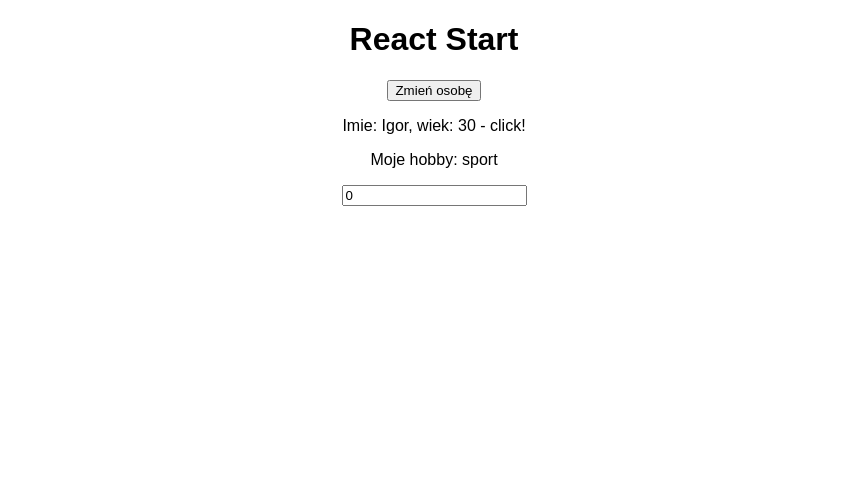
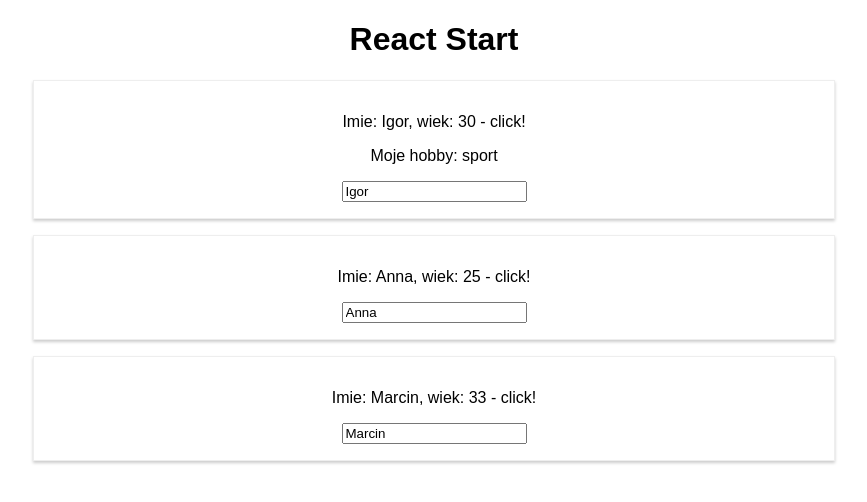
Before and after one commit to IgorSzczerbicki/react_start, a React (Create React App) app: page / in a window 1280 px wide. Shown: the top 502 px of the page, without its empty margins (206-1073 px from the left). Built offline with nearby package versions, Linux system fonts and the light colour scheme.

Commit message:
Dodawanie CSS

```diff
--- a/src/App.js
+++ b/src/App.js
@@ -13,36 +13,46 @@
 		curPerson: 0
 	};
 
-	switchNameHandler = (newPos) => {
-		let curPerson = this.state.curPerson;
-		if (newPos !== null) curPerson = 0;
-		else {
-			if (curPerson < this.state.persons.length - 1) curPerson++;
-			else curPerson = 0;
-		}
-		this.setState({curPerson});
+	switchNameHandler = (newName) => {
+		this.setState({persons: [
+				{name: newName, age: 30},
+				{name: 'Anna', age: 25},
+				{name: 'Marcin', age: 33}
+			]});
 	};
 
 	nameChangeHandler = (event) => {
-		let curPerson = parseInt(event.target.value);
-		if (curPerson !== null && curPerson >= 0 && curPerson < this.state.persons.length)
-		this.setState({curPerson});
-		else this.setState({curPerson: 0})
+		this.setState({persons: [
+				{name: event.target.value, age: 30},
+				{name: 'Anna', age: 25},
+				{name: 'Marcin', age: 33}
+			]});
 	};
 
 	render() {
 		return (
 			<div className="App">
 				<h1>React Start</h1>
-				<button onClick={this.switchNameHandler.bind(this, 0)}>Zmień osobę</button>
-				{/*<button onClick={() => this.switchNameHandler(0)}>Zmień osobę</button>*/}
+				{/*<button onClick={this.switchNameHandler.bind(this, 0)}>Zmień osobę</button>
+				<button onClick={() => this.switchNameHandler(0)}>Zmień osobę</button>*/}
 				<Person
-					name={this.state.persons[this.state.curPerson].name}
-					age = {this.state.persons[this.state.curPerson].age}
+					name={this.state.persons[0].name}
+					age = {this.state.persons[0].age}
 					click = {this.switchNameHandler}
-					curPerson = {this.state.curPerson}
 					changeName = {this.nameChangeHandler}>
 					Moje hobby: sport
+				</Person>
+				<Person
+					name={this.state.persons[1].name}
+					age = {this.state.persons[1].age}
+					click = {this.switchNameHandler}
+					changeName = {this.nameChangeHandler}>
+				</Person>
+				<Person
+					name={this.state.persons[2].name}
+					age = {this.state.persons[2].age}
+					click = {this.switchNameHandler}
+					changeName = {this.nameChangeHandler}>
 				</Person>
 			</div>
 
--- /dev/null
+++ b/src/Person/Person.css
@@ -0,0 +1,8 @@
+.Person {
+    width: 60%;
+    margin: 16px auto;
+    border: 1px solid #eee;
+    box-shadow: 0 2px 3px #ccc;
+    padding: 16px;
+    text-align: center;
+}
--- a/src/Person/Person.js
+++ b/src/Person/Person.js
@@ -1,11 +1,12 @@
 import React from 'react'
+import './Person.css'
 
 const person = (props) => {
 	return (
-		<div>
-			<p onClick={props.click.bind(this, null)}>Imie: {props.name}, wiek: {props.age} - click!</p>
+		<div className="Person">
+			<p onClick={props.click.bind(this, "reset")}>Imie: {props.name}, wiek: {props.age} - click!</p>
 			<p>{props.children}</p>
-			<input type = "text" onChange={props.changeName} value = {props.curPerson} />
+			<input type = "text" onChange={props.changeName} value = {props.name} />
 		</div>
 	)
 };
```
